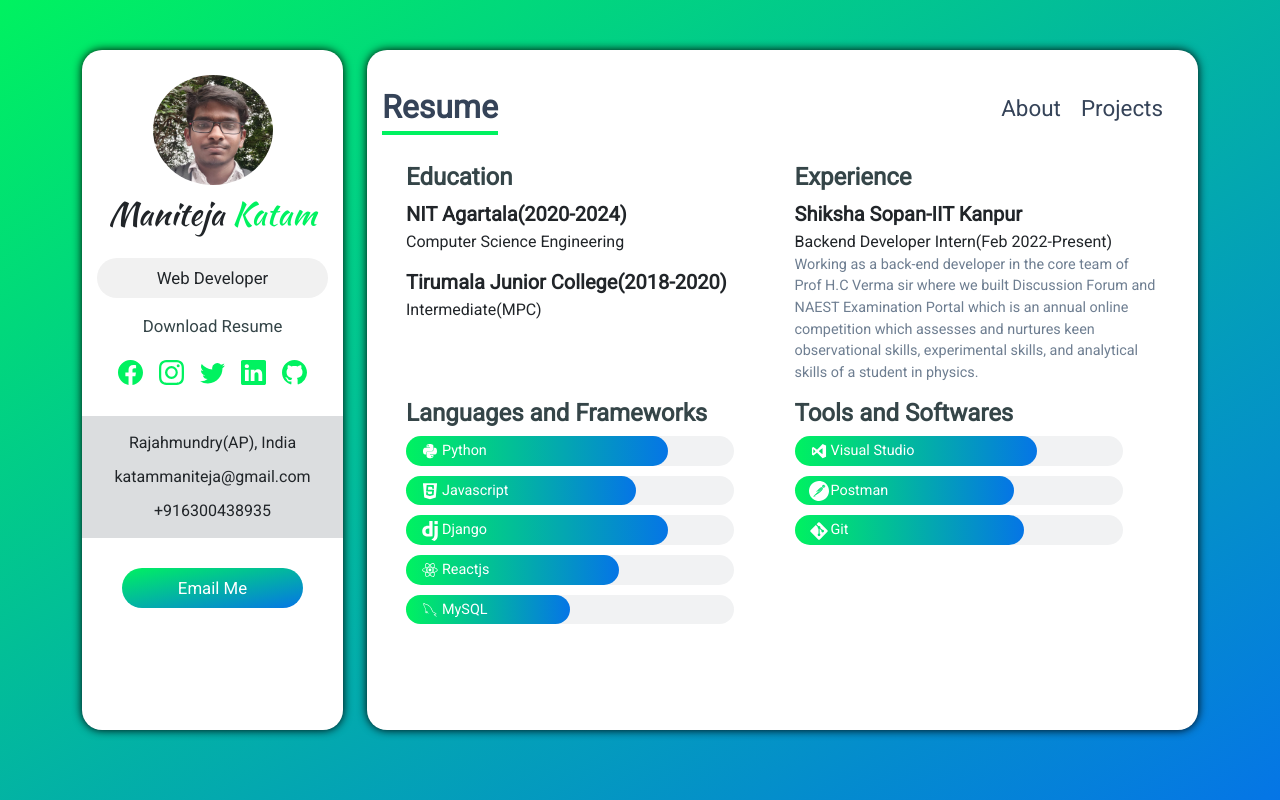
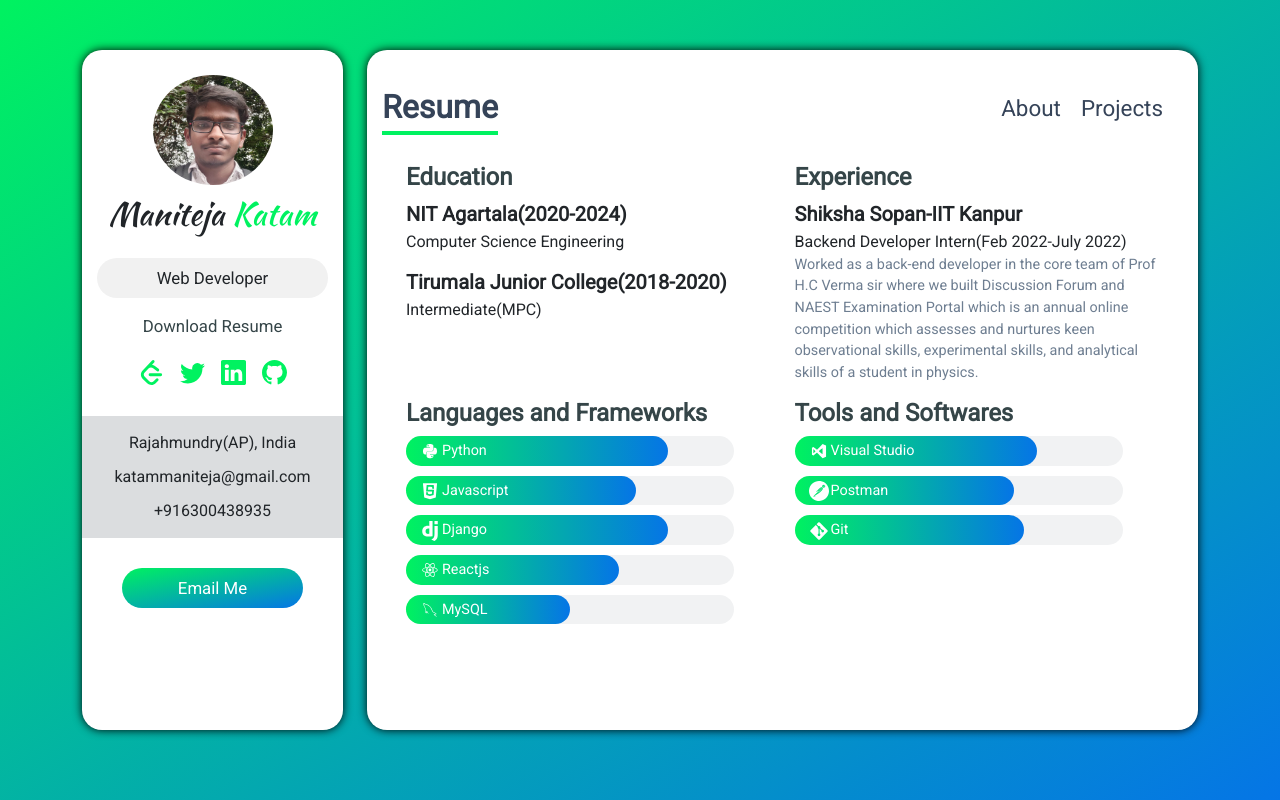
Before and after one commit to katammaniteja/Portfolio, a React (Create React App) app: page /resume in a window 1280 px wide. Built offline with nearby package versions, Linux system fonts and the light colour scheme.

Commit message:
Updated Info

```diff
--- a/src/components/About/About.js
+++ b/src/components/About/About.js
@@ -27,8 +27,7 @@ export default function About() {
     >
       <h6 className="about-intro">
         I'm currently pursuing B.Tech in Computer Science and Engineering(3rd
-        year) from National Institute of Technology, Agartala. I'm currently
-        working as a backend developer intern in Shiksha Sopan.
+        year) from National Institute of Technology, Agartala. I have worked in Shiksha Sopan - NGO of Prof. HC Verma Sir as a backend developer for 6 months.
       </h6>
       <div className="container about-container">
         <h6 className="about-heading">What I offer</h6>
--- a/src/components/Data/resume_data.js
+++ b/src/components/Data/resume_data.js
@@ -81,9 +81,9 @@ const experience = [
   {
     id: 1,
     title: "Shiksha Sopan-IIT Kanpur",
-    name: "Backend Developer Intern(Feb 2022-Present)",
+    name: "Backend Developer Intern(Feb 2022-July 2022)",
     details:
-      "Working as a back-end developer in the core team of Prof H.C Verma sir where we built Discussion Forum and NAEST Examination Portal which is an annual online competition which assesses and nurtures keen observational skills, experimental skills, and analytical skills of a student in physics.",
+      "Worked as a back-end developer in the core team of Prof H.C Verma sir where we built Discussion Forum and NAEST Examination Portal which is an annual online competition which assesses and nurtures keen observational skills, experimental skills, and analytical skills of a student in physics.",
   },
 ];
 
--- a/src/components/Sidebar/Sidebar.js
+++ b/src/components/Sidebar/Sidebar.js
@@ -1,9 +1,8 @@
 import React from "react";
 import MyPic from "./../../assets/images/MyPic.jpeg";
 import "./sidebar.css";
+import {SiLeetcode} from "react-icons/si"
 import {
-  BsFacebook,
-  BsInstagram,
   BsGithub,
   BsTwitter,
   BsLinkedin,
@@ -31,18 +30,11 @@ export default function Sidebar() {
       </a>
       <div className="sidebar-social-icons my-3">
         <a
-          href="https://www.facebook.com/maniteja.katam/"
+          href="https://leetcode.com/kvdmt2401/"
           target="_blank"
           rel="noreferrer"
         >
-          <BsFacebook className="sidebar-icon me-3" />
-        </a>
-        <a
-          href="https://www.instagram.com/___maniteja_/"
-          target="_blank"
-          rel="noreferrer"
-        >
-          <BsInstagram className="sidebar-icon me-3" />
+          <SiLeetcode className="sidebar-icon me-3" />
         </a>
         <a
           href="https://twitter.com/Manitej45367298"
```
Also changed, not shown: 8 other files (tests, documents, lock files or other folders).
